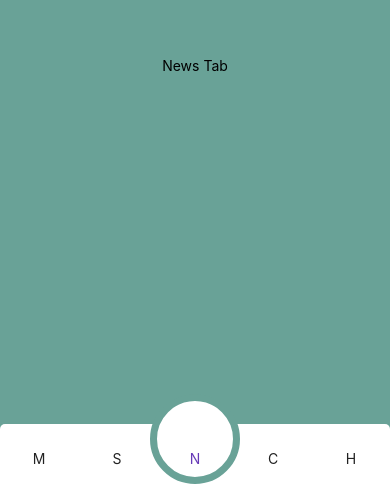
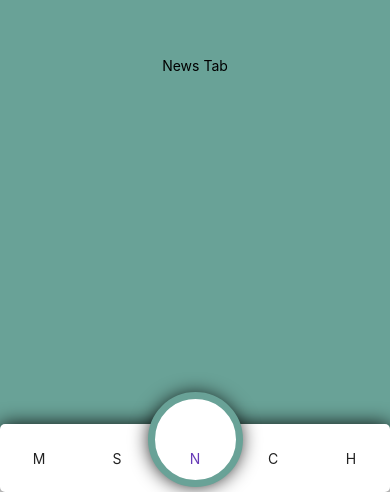
Before and after one commit to Paw5/backend, a React Native app: screen / in a window 390 px wide. Shown: the part 357-849 px from the top of the page. Built offline with nearby package versions, Linux system fonts and the light colour scheme.

Commit message:
Slight Style changes to Nav Bar

```diff
--- a/src/views/App.js
+++ b/src/views/App.js
@@ -25,13 +25,18 @@ const styles = StyleSheet.create({
     backgroundColor: '#FFFFFF',
     flexDirection: 'row',
     position: 'absolute',
-    width: TABBAR_WIDTH,
+    width: Dimensions.get('window').width,
     height: 68,
     borderRadius: 5,
     bottom: -5,
     alignSelf: 'center',
     alignItems: 'center',
     justifyContent: 'space-around',
+    shadowColor: '#000',
+    shadowOffset: { width: 0, height: 1 },
+    shadowOpacity: 100,
+    shadowRadius: 20,
+    elevation: 1,
   },
   circleAnimated: {
     width: TAB_WIDTH,
@@ -45,8 +50,23 @@ const styles = StyleSheet.create({
     borderRadius: 45,
     backgroundColor: '#FFFFFF',
     bottom: 30,
+    borderWidth: 0,
+    borderColor: '#69A297', // all pages will be one color so,,, just set it to that color
+    shadowColor: '#000',
+    shadowOffset: { width: 0, height: 1 },
+    shadowOpacity: 100,
+    shadowRadius: 20,
+    elevation: 1,
+  },
+  circle2: {
+    position: 'absolute',
+    width: 95,
+    height: 95,
+    borderRadius: 47.5,
+    backgroundColor: '#FFFFFF',
+    bottom: 5,
     borderWidth: 7,
-    borderColor: '#69A297', // all pages will be one color so,,, just set it to that color
+    borderColor: '#69A297',
   },
   popupButton: {
     position: 'absolute',
@@ -78,6 +98,7 @@ function MyTabBar({ state, descriptors, navigation }) {
         style={[styles.circleAnimated, { transform: [{ translateX }] }]}
       >
         <View style={styles.circle} />
+        <View style={styles.circle2} />
       </Animated.View>
       {state.routes.map((route, index) => {
         const { options } = descriptors[route.key];
```
